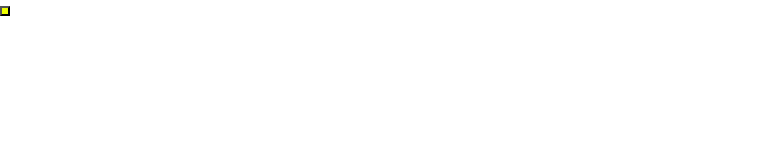
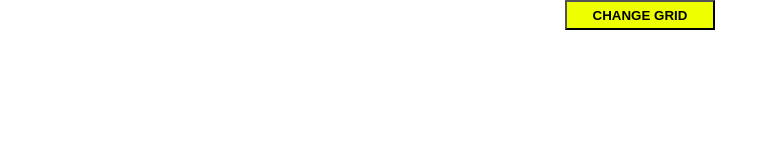
Before and after one commit to Skycral/etchasketch, a plain HTML site: page index.html in a window 1280 px wide. Shown: the whole page, without its empty margins (0-778 px from the left). Drawn offline with Linux system fonts and the light colour scheme.

Commit message:
feat!: add button to change size of grid
Added functionality to be able for user to change size
of the grid. Changed some logic in fn createGrid to
adjust squares accordingly.

```diff
--- a/index.html
+++ b/index.html
@@ -7,7 +7,10 @@
   <link rel="stylesheet" href="style.css">
 </head>
 <body>
-  <button class="btn"></button>
+  <div class="containerBtn">
+    <button class="btn">CHANGE GRID</button>
+  </div>
+
 
   <div class="container"></div>
 
--- a/script.js
+++ b/script.js
@@ -4,9 +4,26 @@ const button = document.querySelector("button");
 let grid = 16;
 
 function createBoxes(number) {
-  for (let i = 0; i < grid * grid; i++) {
+  for (let i = 0; i < number * number; i++) {
     const div = document.createElement("div");
     div.setAttribute("class", "box");
+    div.style.width = `${100/number}%`;
+    div.style.height = `${100/number}%`;
     container.appendChild(div);
+    console.log(div.style.width, div.style.height);
   }
 }
+
+createBoxes(grid);
+
+
+button.addEventListener("click", () => {
+  let number = prompt("How large should the grid become?");
+  if(number > 100) {
+    alert("This grid is too big, please enter a smaller number.")
+  } else {
+    container.replaceChildren();
+    console.log(number);
+    createBoxes(number);
+  }
+})
--- a/style.css
+++ b/style.css
@@ -4,10 +4,16 @@
   padding: 0;
 }
 
+.containerBtn {
+  display: flex;
+  justify-content: center;
+}
+
 button {
   background-color: rgb(238, 255, 0);
-  width: 10px;
-  height: 10px;
+  width: 150px;
+  height: 30px;
+  font-weight: 900;
 }
 
 .container {
@@ -20,8 +26,8 @@ button {
 
 .box {
   flex: auto;
-  width: 6.25%;
-  height: 6.25%;
+  /* width: 6.25%;
+  height: 6.25%; */
 }
 
 .box:hover {
```
